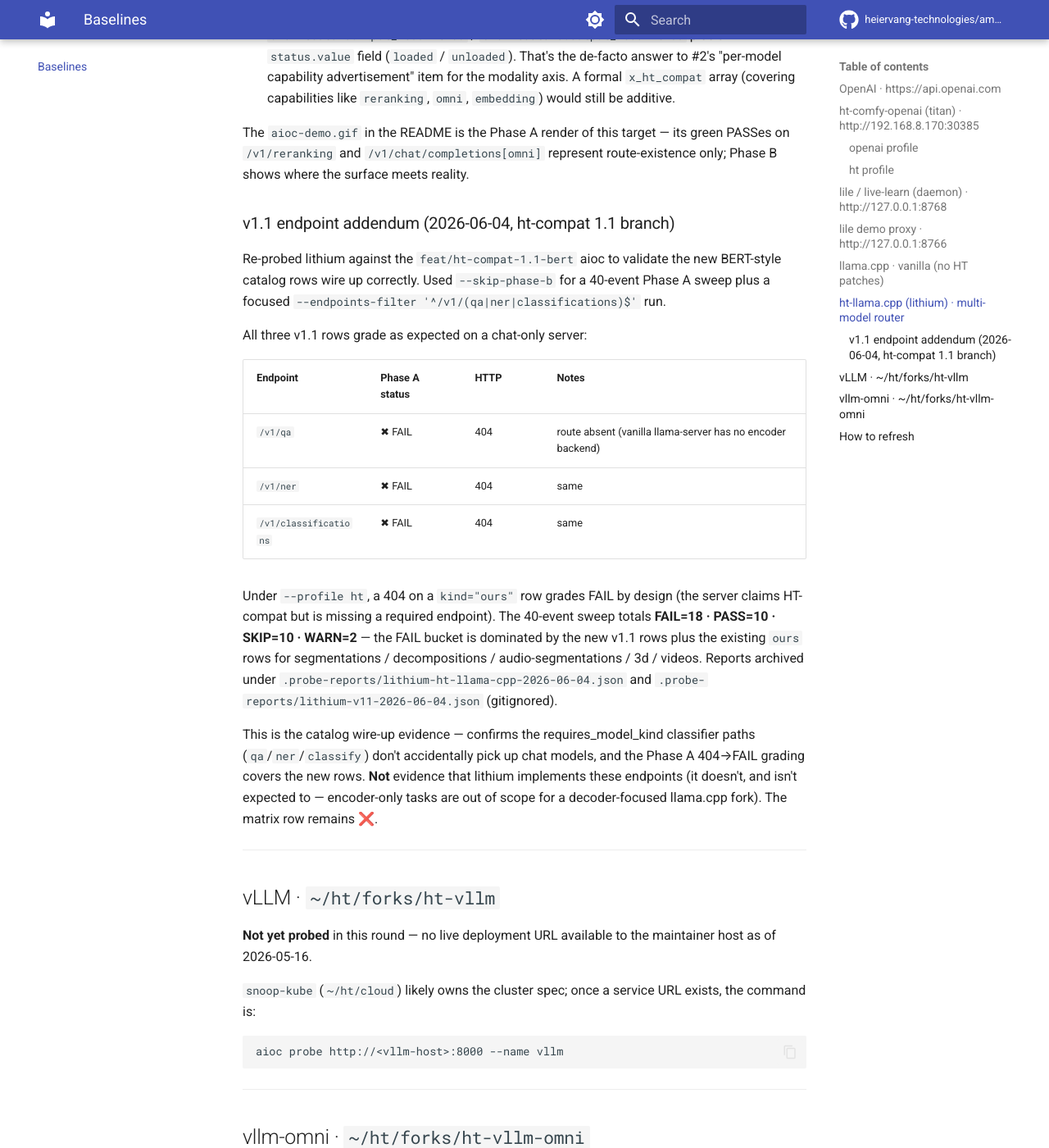
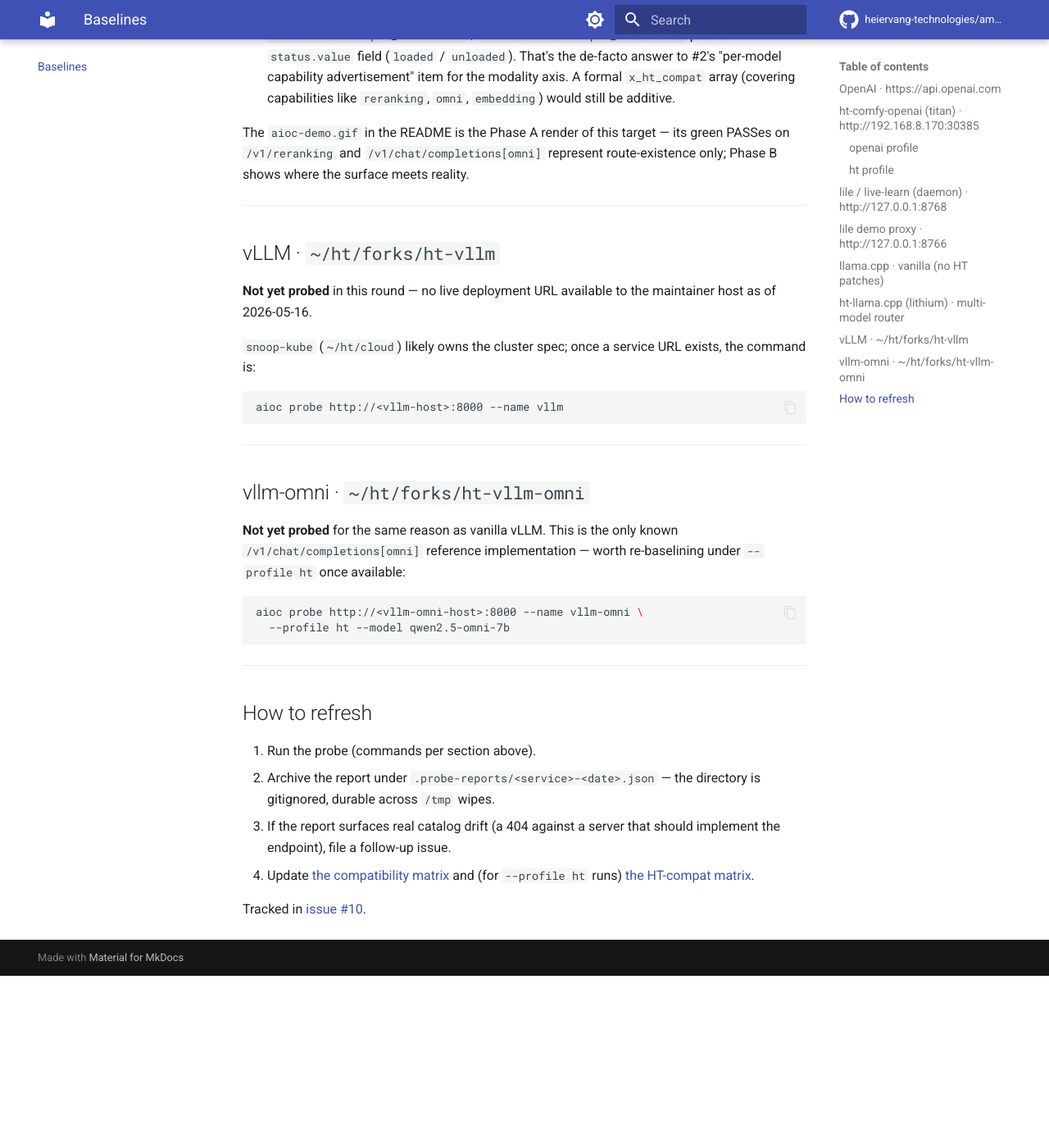
Before and after one commit to heiervang-technologies/am-i-openai-compatible, an MkDocs documentation site: the page built from docs/baselines.md, in a window 1280 px wide and 1400 px high, scrolled down 6479 px. Shown: the whole window at 82% size. Built offline with MkDocs 1.6.1 and Material for MkDocs 9.7.7, drawn with Linux system fonts in a browser that asks for light colours; comment, search, counter and statistics services are not loaded; after the commit the page ends 7669 px from its top, so only the background shows below that.

Commit message:
docs(baselines): drop lithium v1.1 wire-up addendum
Wire-up evidence belonged to a private deployment, not the public
baselines doc. The spec + catalog rows in this PR stand on their
own — convergence-target discipline, not "we ran it here".

```diff
--- a/docs/baselines.md
+++ b/docs/baselines.md
@@ -266,37 +266,6 @@ target — its green PASSes on `/v1/reranking` and
 `/v1/chat/completions[omni]` represent route-existence only; Phase B
 shows where the surface meets reality.
 
-### v1.1 endpoint addendum (2026-06-04, ht-compat 1.1 branch)
-
-Re-probed lithium against the `feat/ht-compat-1.1-bert` aioc to
-validate the new BERT-style catalog rows wire up correctly. Used
-`--skip-phase-b` for a 40-event Phase A sweep plus a focused
-`--endpoints-filter '^/v1/(qa|ner|classifications)$'` run.
-
-All three v1.1 rows grade as expected on a chat-only server:
-
-| Endpoint              | Phase A status | HTTP | Notes |
-|---|---|---|---|
-| `/v1/qa`              | ✖ FAIL | 404 | route absent (vanilla llama-server has no encoder backend) |
-| `/v1/ner`             | ✖ FAIL | 404 | same |
-| `/v1/classifications` | ✖ FAIL | 404 | same |
-
-Under `--profile ht`, a 404 on a `kind="ours"` row grades FAIL by
-design (the server claims HT-compat but is missing a required
-endpoint). The 40-event sweep totals **FAIL=18 · PASS=10 · SKIP=10 ·
-WARN=2** — the FAIL bucket is dominated by the new v1.1 rows
-plus the existing `ours` rows for segmentations / decompositions /
-audio-segmentations / 3d / videos. Reports archived under
-`.probe-reports/lithium-ht-llama-cpp-2026-06-04.json` and
-`.probe-reports/lithium-v11-2026-06-04.json` (gitignored).
-
-This is the catalog wire-up evidence — confirms the requires_model_kind
-classifier paths (`qa`/`ner`/`classify`) don't accidentally pick up
-chat models, and the Phase A 404→FAIL grading covers the new rows.
-**Not** evidence that lithium implements these endpoints (it doesn't,
-and isn't expected to — encoder-only tasks are out of scope for a
-decoder-focused llama.cpp fork). The matrix row remains ❌.
-
 ---
 
 ## vLLM · `~/ht/forks/ht-vllm`
```
